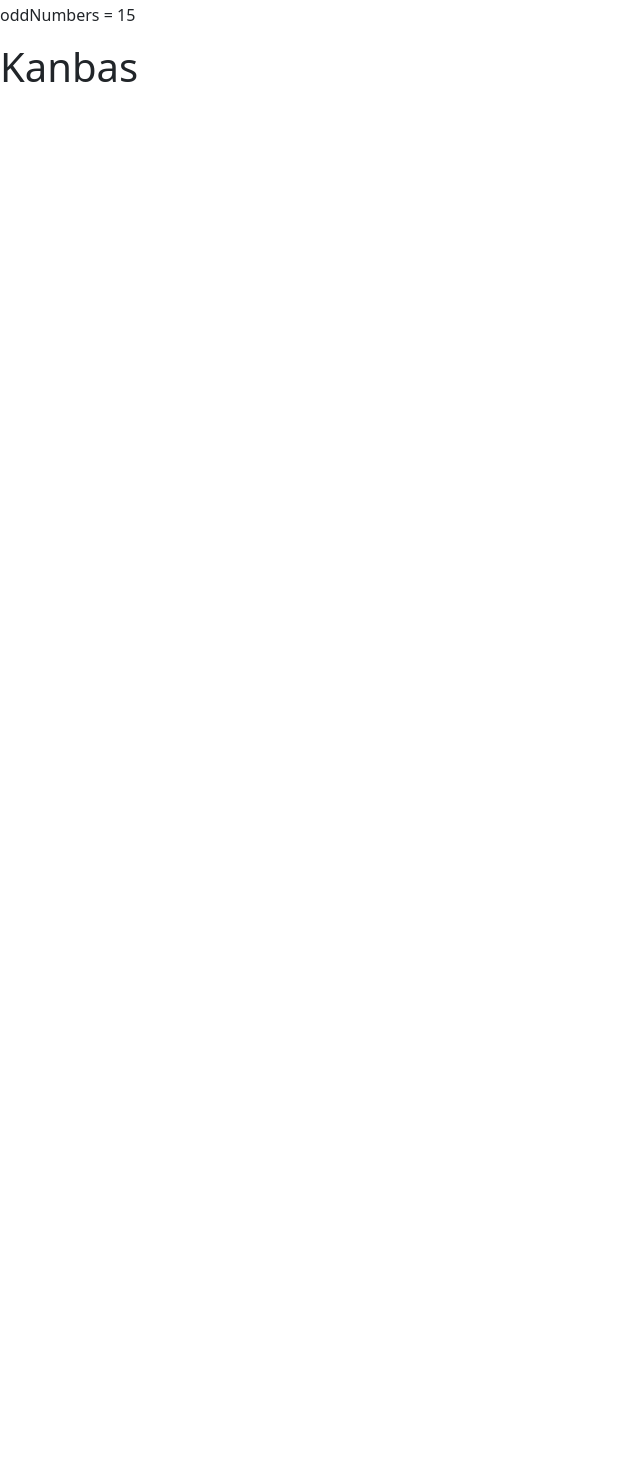
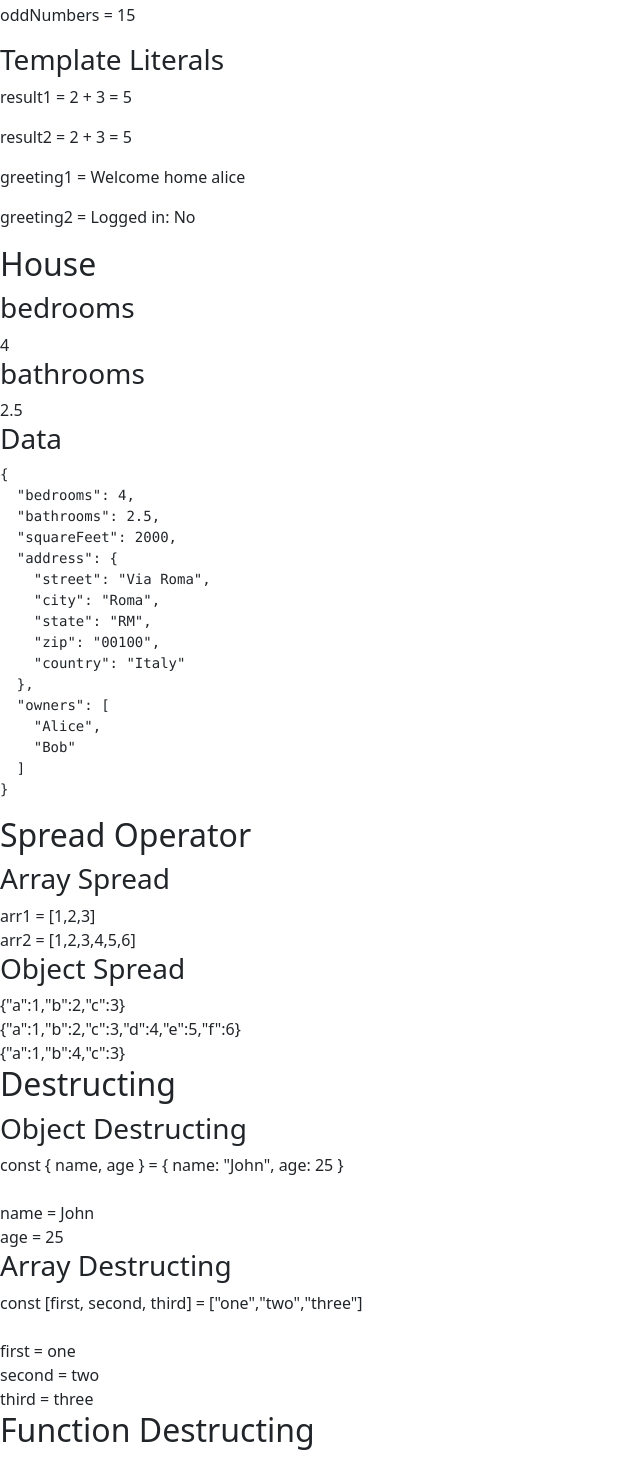
Before and after one commit to wzhang1123/kanbas, a React (Create React App) app: page / in a window 1280 px wide. Shown: the part 2480-3941 px from the top of the page, without its empty margins (0-640 px from the left). Before the commit the page ends 2579 px from the top, so only its background shows below. Built offline with nearby package versions, Linux system fonts and the light colour scheme.

Commit message:
finished 2.2

```diff
--- a/package.json
+++ b/package.json
@@ -15,6 +15,8 @@
     "react": "^18.2.0",
     "react-dom": "^18.2.0",
     "react-icons": "^5.0.1",
+    "react-router": "^6.22.1",
+    "react-router-dom": "^6.22.1",
     "react-scripts": "^5.0.1",
     "typescript": "^4.9.5",
     "web-vitals": "^2.1.4"
--- /dev/null
+++ b/src/Labs/a3/JavaScript/functions/FunctionDestructing.tsx
@@ -0,0 +1,17 @@
+function FunctionDestructing() {
+    const add = (a: number, b: number) => a + b;
+    const sum = add(1, 2);
+    const subtract = ({ a, b }: { a: number; b: number }) => a - b;
+    const difference = subtract({ a: 4, b: 2 });
+    return (
+      <div>
+        <h2>Function Destructing</h2>
+        const add = (a, b) =&gt; a + b;<br />
+        const sum = add(1, 2);<br />
+        const subtract = (&#123; a, b &#125;) =&gt; a - b;<br />
+        const difference = subtract(&#123; a: 4, b: 2 &#125;);<br/>
+        sum = {sum}<br />
+        difference = {difference}
+      </div>
+   );}
+   export default FunctionDestructing;
--- a/src/Labs/a3/JavaScript/index.tsx
+++ b/src/Labs/a3/JavaScript/index.tsx
@@ -16,6 +16,11 @@
 import FindFunction from "./arrays/FindFunction";
 import FindIndex from "./arrays/FindIndex";
 import FilterFunction from "./arrays/FilterFunction";
+import TemplateLiterals from "./string/TemplateLiterals";
+import House from "./json/House";
+import Spreading from "./json/Spreading";
+import Destructing from "./json/Destructing";
+import FunctionDestructing from "./functions/FunctionDestructing";
 
 
 function JavaScript() {
@@ -41,6 +46,11 @@
           <FindFunction/>
           <FindIndex/>
           <FilterFunction/>
+          <TemplateLiterals/>
+          <House/>
+          <Spreading/>
+          <Destructing/>
+          <FunctionDestructing/>
        </div>
     );
  }
--- /dev/null
+++ b/src/Labs/a3/JavaScript/json/Destructing.tsx
@@ -0,0 +1,24 @@
+function Destructing() {
+    const person = { name: "John", age: 25 };
+    const { name, age } = person;
+    // const name = person.name
+    // const age = person.age
+    const numbers = ["one", "two", "three"];
+    const [ first, second, third ] = numbers;
+    return (
+      <div>
+        <h2>Destructing</h2>
+        <h3>Object Destructing</h3>
+        const &#123; name, age &#125; =
+              &#123; name: "John", age: 25 &#125;<br /><br />
+        name = {name}<br />
+        age = {age}
+        <h3>Array Destructing</h3>
+        const [first, second, third] = ["one","two","three"]<br/><br/>
+        first = {first}<br />
+        second = {second}<br />
+        third = {third}
+      </div>
+    );
+   }
+   export default Destructing;
--- /dev/null
+++ b/src/Labs/a3/JavaScript/json/House.tsx
@@ -0,0 +1,27 @@
+function House() {
+    const house = {
+      bedrooms: 4,
+      bathrooms: 2.5,
+      squareFeet: 2000,
+      address: {
+        street: "Via Roma",
+        city: "Roma",
+        state: "RM",
+        zip: "00100",
+        country: "Italy",
+      },
+      owners: ["Alice", "Bob"],
+    };
+    return (
+      <div>
+        <h2>House</h2>
+        <h3>bedrooms</h3>
+        {house.bedrooms}
+        <h3>bathrooms</h3>
+        {house.bathrooms}
+        <h3>Data</h3>
+        <pre>{JSON.stringify(house, null, 2)}</pre>
+      </div>
+    );
+   }
+   export default House;
--- /dev/null
+++ b/src/Labs/a3/JavaScript/json/Spreading.tsx
@@ -0,0 +1,19 @@
+function Spreading() {
+    const arr1 = [ 1, 2, 3 ];
+    const arr2 = [ ...arr1, 4, 5, 6 ];
+    const obj1 = { a: 1, b: 2, c: 3 };
+    const obj2 = { ...obj1, d: 4, e: 5, f: 6 };
+    const obj3 = { ...obj1, b: 4 };
+    return (
+      <div>
+        <h2>Spread Operator</h2>
+        <h3>Array Spread</h3>
+        arr1 = { JSON.stringify(arr1) }  <br />
+        arr2 = { JSON.stringify(arr2) }  <br />
+        <h3>Object Spread</h3>
+        { JSON.stringify(obj1) }         <br />
+        { JSON.stringify(obj2) }         <br />
+        { JSON.stringify(obj3) }         <br />
+      </div>);
+   }
+   export default Spreading;
--- /dev/null
+++ b/src/Labs/a3/JavaScript/string/TemplateLiterals.tsx
@@ -0,0 +1,21 @@
+const five = 2 + 3;
+const result1 = "2 + 3 = " + five;
+const result2 = `2 + 3 = ${2 + 3}`;
+const username = 'alice';
+const greeting1 = `Welcome home ${username}`;
+const loggedIn = false;
+const greeting2 = `Logged in: ${loggedIn ? "Yes" : "No"}`;
+
+const TemplateLiterals = () => (
+    <div>
+        <h3>
+            Template Literals
+        </h3>
+        <p>result1 = {result1}</p>
+        <p>result2 = {result2}</p>
+        <p>greeting1 = {greeting1}</p>
+        <p>greeting2 = {greeting2}</p>
+    </div>
+)
+
+export default TemplateLiterals
```
Also changed, not shown: 1 other file (tests, documents, lock files or other folders).
